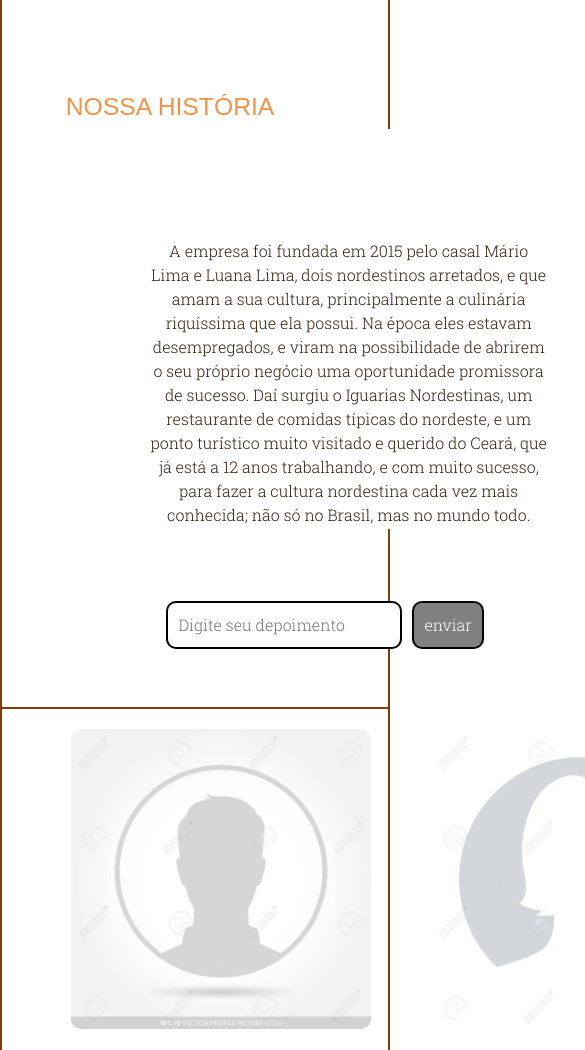
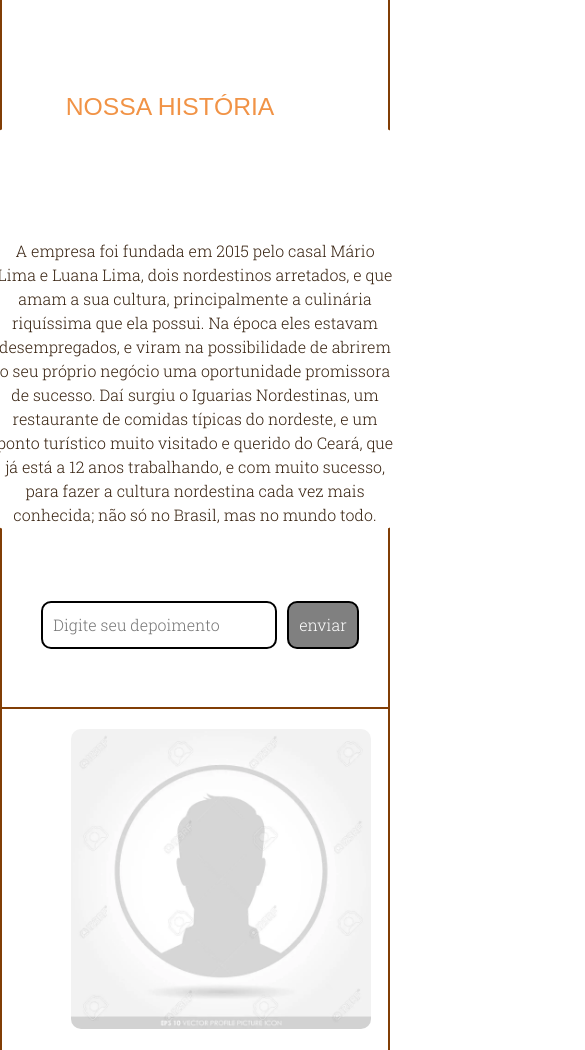
Before and after one commit to Helyel18/projeto-iguarias-nordestinas, a plain HTML site: page index.html in a window 390 px wide. Shown: the part 920-1970 px from the top of the page, 585 px wide, since content can reach past the window. Drawn offline with nearby package versions, Linux system fonts and the light colour scheme; a web font is replaced by a local one.

Commit message:
alteracao

```diff
--- a/index.html
+++ b/index.html
@@ -19,12 +19,12 @@
 
     <body>
         <header>
-            <a href="tela.html " class="logo ">
+            <a href="index.html " class="logo ">
                 <img src="Inserir um título.png " width="80 ">
                 <h1>IGUARIAS NORDESTINAS</h1>
             </a>
             <nav>
-                <a class="links " href=" ">Inicio</a>
+                <a class="links " href="index.html">Inicio</a>
                 <a class="links " href=" ">Sobre</a>
                 <a class="links " href=" ">Serviços</a>
                 <div class="dropdown">
@@ -80,8 +80,7 @@
                 <button class="enviar ">enviar</button>
             </div><br><br>
         </main>
-        <div class="content ">
-
+        <div class="content">
             <div class="imagens-avaliacao1 ">
                 <img class="imgg " src="coontato1.webp " alt=" "><br>
                 <div class="text1 ">
--- a/style.css
+++ b/style.css
@@ -86,7 +86,11 @@ header .btn{
     width: 100%;
     height: 100%;
 }
-
+main{
+    display: flex;
+    flex-direction: column;
+    align-items: center;
+}
 main h2 {
     color: rgb(241, 147, 70);
     padding-right: 50px;
@@ -101,17 +105,29 @@ main h2 {
     color: rgb(54, 33, 15);
     background-color: #fff;
     display: flex;
-    margin-left: 38%;
     border-radius: 10px;
     text-align: center;
     padding-top: 110px;
     font-family: 'Roboto Slab', serif;
 }
 
+@media(max-width:768px) {
+    .content{
+        flex-direction: column;
+        flex-wrap: wrap;
+        justify-content: center;
+    }
+
+    .imagens-avaliacao1{
+        display: flex;
+        flex-direction: column;
+    }
+
+}
+
 .depoimentos {
     display: flex;
     align-items: center;
-    margin-left: 40%;
     padding-top: 14px;
     font-family: 'Roboto Slab', serif;
 }
```
